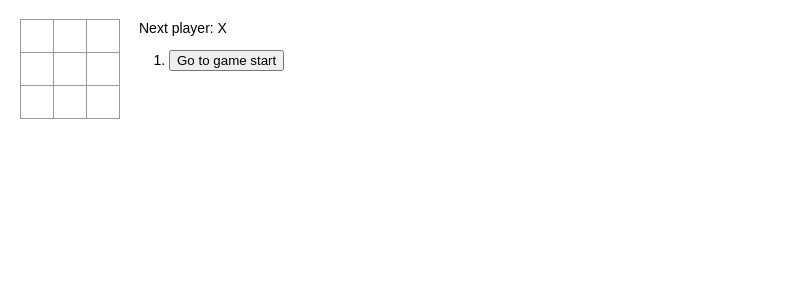
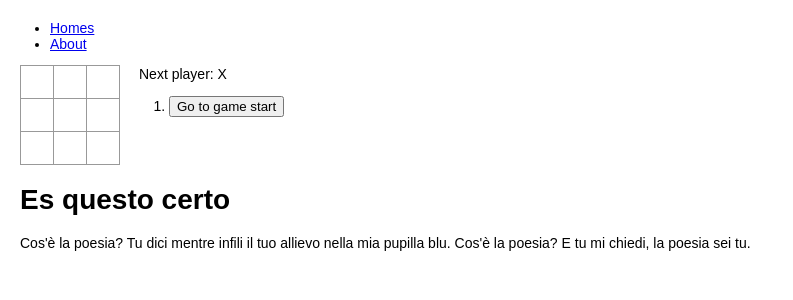
Before and after one commit to SPACEDAC7/reactDemo, a React app in the folder frontend/: page /about in a window 1280 px wide. Shown: the top 300 px of the page, without its empty margins (0-793 px from the left). Built offline with nearby package versions, Linux system fonts and the light colour scheme.

Commit message:
Simple router implemented

```diff
--- /dev/null
+++ b/frontend/src/About.js
@@ -0,0 +1,14 @@
+import React from 'react'
+
+class About extends React.Component{
+    render(){
+        return (
+            <div>
+                <h1>Es questo certo</h1>
+                <p>Cos'è la poesia? Tu dici mentre infili il tuo allievo nella mia pupilla blu. Cos'è la poesia? E tu mi chiedi, la poesia sei tu.</p>
+            </div>
+        );
+
+    }
+}
+export default About;
--- a/frontend/src/App.js
+++ b/frontend/src/App.js
@@ -1,6 +1,9 @@
 import React from "react";
 import './index.scss';
 import Board from './Board'
+import About from "./About";
+import Home from "./Home";
+import { Route, Link } from "react-router-dom";
 
 class App extends React.Component {
     constructor(props) {
@@ -86,6 +89,13 @@ class App extends React.Component {
         }
 
         return (
+                <div>
+                    <nav className="navbar navbar-light">
+                        <ul className="nav navbar-nav">
+                            <li><Link to="/">Homes</Link></li>
+                            <li><Link to="/about">About</Link></li>
+                        </ul>
+                    </nav>
                     <div className="game">
                         <div className="game-board">
                             <Board
@@ -98,6 +108,9 @@ class App extends React.Component {
                             <ol>{moves}</ol>
                         </div>
                     </div>
+                    <Route path="/about" component={About}/>
+                    <Route exact path="/" component={Home}/>
+                </div>
         );
     }
 }
--- /dev/null
+++ b/frontend/src/Home.js
@@ -0,0 +1,14 @@
+import React from 'react'
+
+class Home extends React.Component{
+    render(){
+        return (
+            <div>
+                <h1>You are at home</h1>
+                <p>safe place</p>
+            </div>
+        );
+
+    }
+}
+export default Home;
--- a/frontend/src/index.js
+++ b/frontend/src/index.js
@@ -1,8 +1,11 @@
 import React from 'react';
 import App from "./App";
 import ReactDOM from "react-dom";
+import { BrowserRouter} from "react-router-dom";
 
 ReactDOM.render(
-    <App />,
+    <BrowserRouter>
+        <App/>
+    </BrowserRouter>,
     document.getElementById('root')
 );
```
Also changed, not shown: frontend/package.json (+10 -0 lines), frontend/src/store.js (+16 -25 lines), 2 other files (tests, documents, lock files or other folders). Lines whose indentation alone changed are shown as unchanged.
